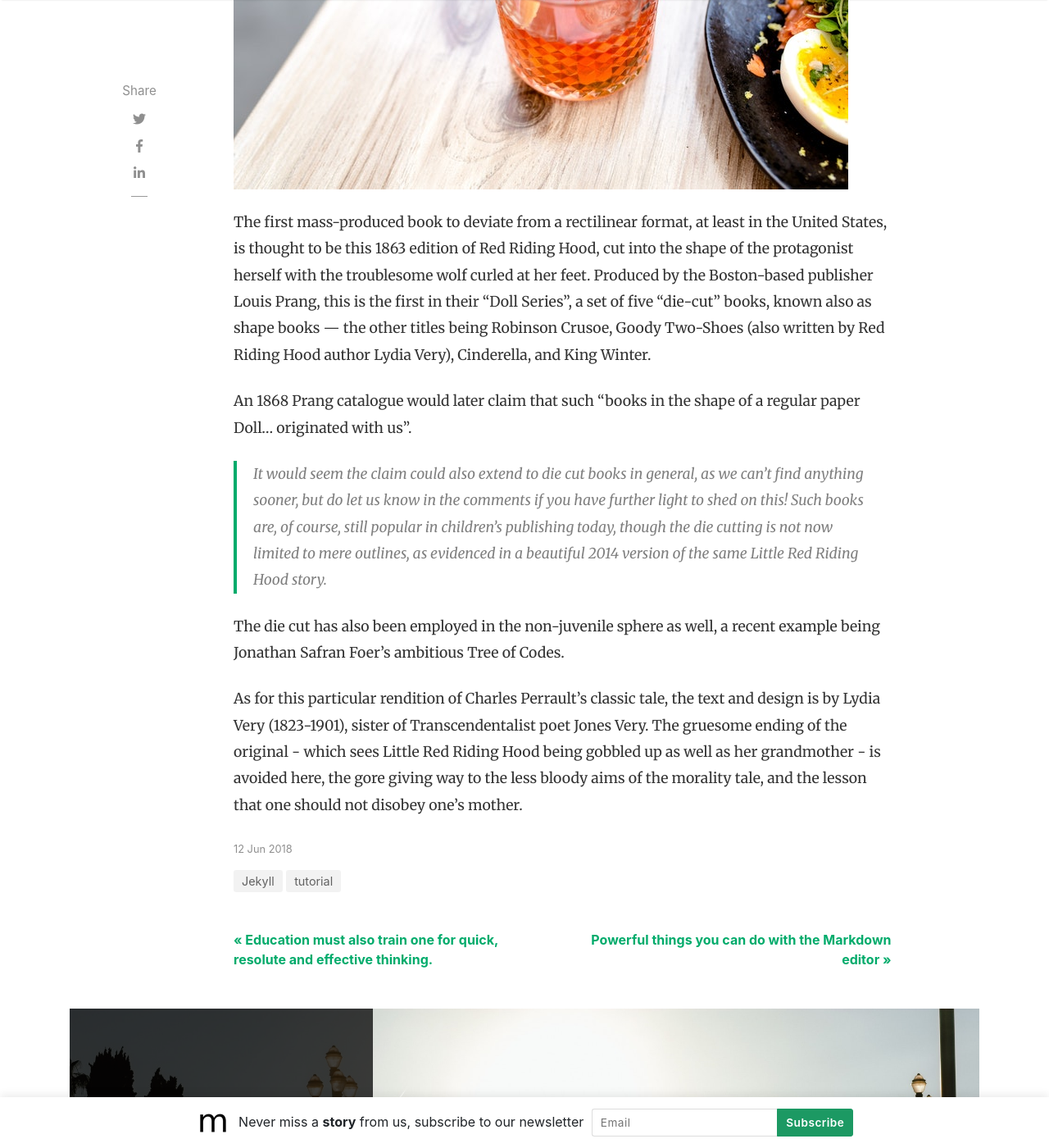
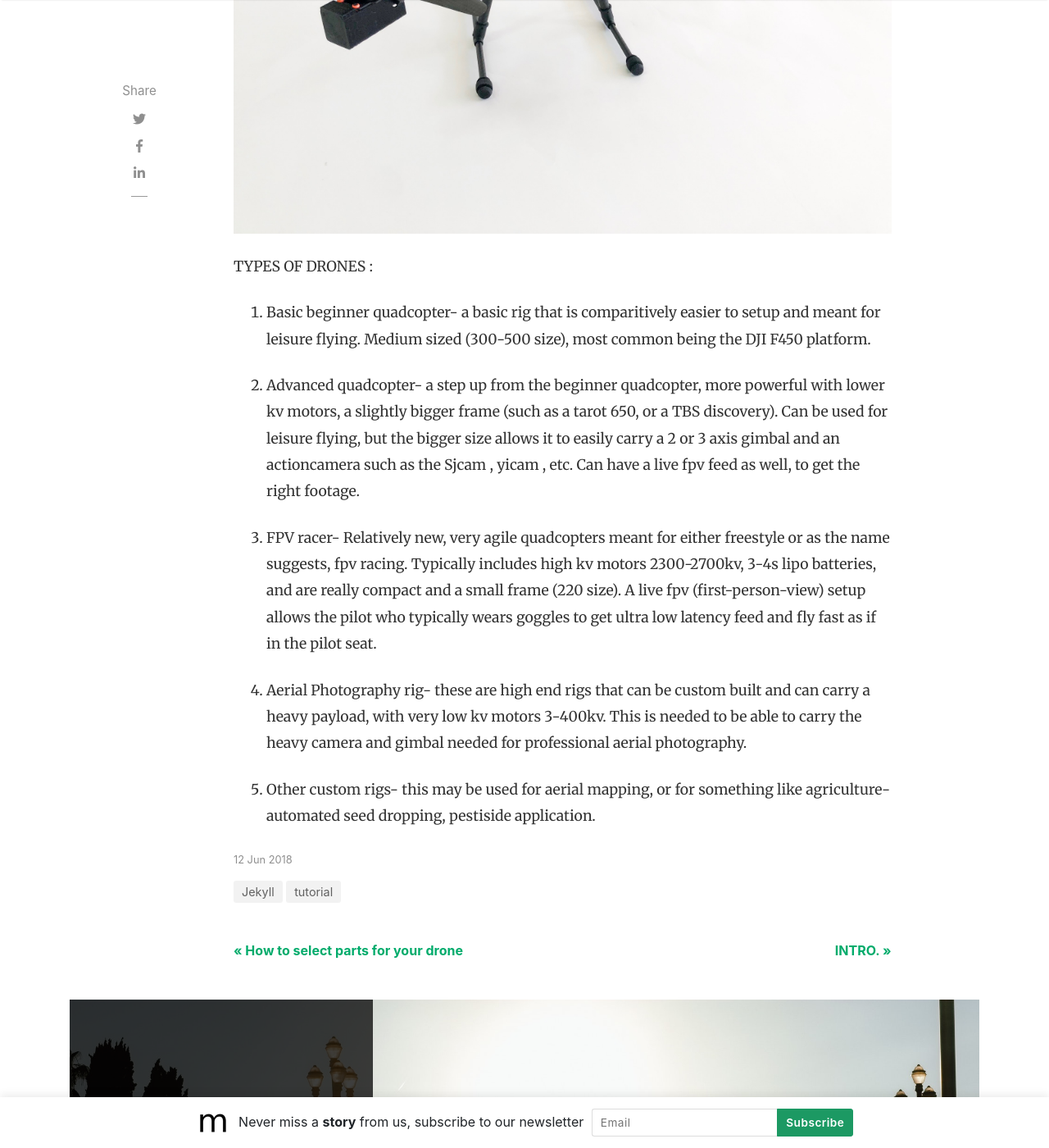
Before and after one commit to rish12321/blog, a Jekyll site: the page built from _posts/2018-06-12-first-mass-produced.md, in a window 1280 px wide and 1400 px high, scrolled down 628 px. Shown: the whole window at 82% size. Built offline with Jekyll 4.4.1, drawn with Linux system fonts in a browser that asks for light colours; nearby versions of some CDN libraries; comment, search, counter and statistics services are not loaded; some of the changed text lies outside the part shown.

Commit message:
update 3

````diff
--- a/_posts/2018-06-12-education.md
+++ b/_posts/2018-06-12-education.md
@@ -1,51 +1,53 @@
 ---
 layout: post
-title:  "Education must also train one for quick, resolute and effective thinking."
+title:  "How to select parts for your drone"
 author: john
 categories: [ Jekyll, tutorial ]
-image: assets/images/3.jpg
+image: assets/images/parts.jpg
 beforetoc: "Markdown editor is a very powerful thing. In this article I'm going to show you what you can actually do with it, some tricks and tips while editing your post."
 toc: true
 ---
-There are lots of powerful things you can do with the Markdown editor
+## DRONE POST #3 ##
+This post will guide you through selecting the perfect parts for your custom build. If you haven't already decided what type of drone you want to build, go through my previous post <a href="{{site.baseurl}}/types-of-drones/">here</a>.
 
-If you've gotten pretty comfortable with writing in Markdown, then you may enjoy some more advanced tips about the types of things you can do with Markdown!
-
-As with the last post about the editor, you'll want to be actually editing this post as you read it so that you can see all the Markdown code we're using.
+1. Parts for Basic Beginner quad:
+Frame
+Motor
+ESC
+Battery
+Prop
+Fight controller
+Pdb
+Radio gear
+Fpv(optional)
 
 
-## Special formatting
+2. Parts for an advanced quad:
+Frame
+Motor
+ESC
+Battery
+Prop
+Fight controller
+Pdb
+Radio gear
+Fpv(optional)
 
-As well as bold and italics, you can also use some other special formatting in Markdown when the need arises, for example:
+4. Aerial photography rig
+Frame
+Motor
+ESC
+Battery
+Prop
+Fight controller
+Pdb
+Radio gear
+Fpv(optional)
 
-+ ~~strike through~~
-+ ==highlight==
-+ \*escaped characters\*
-
-
-## Writing code blocks
-
-There are two types of code elements which can be inserted in Markdown, the first is inline, and the other is block. Inline code is formatted by wrapping any word or words in back-ticks, `like this`. Larger snippets of code can be displayed across multiple lines using triple back ticks:
-
-```
-.my-link {
-    text-decoration: underline;
-}
-```
-
-If you want to get really fancy, you can even add syntax highlighting using Rouge.
-
-
-![walking]({{ site.baseurl }}/assets/images/8.jpg)
-
-## Reference lists
-
-The quick brown jumped over the lazy.
-
-Another way to insert links in markdown is using reference lists. You might want to use this style of linking to cite reference material in a Wikipedia-style. All of the links are listed at the end of the document, so you can maintain full separation between content and its source or reference.
-
-## Full HTML
-
-Perhaps the best part of Markdown is that you're never limited to just Markdown. You can write HTML directly in the Markdown editor and it will just work as HTML usually does. No limits! Here's a standard YouTube embed code as an example:
-
-<p><iframe style="width:100%;" height="315" src="https://www.youtube.com/embed/Cniqsc9QfDo?rel=0&amp;showinfo=0" frameborder="0" allowfullscreen></iframe></p>
+5. Other custom rigs
+Frame
+Motor
+ESC
+Battery
+Prop
+Fight controller
--- a/_posts/2018-06-12-first-mass-produced.md
+++ b/_posts/2018-06-12-first-mass-produced.md
@@ -1,16 +1,28 @@
 ---
 layout: post
-title:  "The first mass-produced book to deviate from a rectilinear format"
-author: sal
+title:  "Types of drones (based on application)"
+author:
 categories: [ Jekyll, tutorial ]
-image: assets/images/17.jpg
+image: assets/images/drone.jpg
 ---
-The first mass-produced book to deviate from a rectilinear format, at least in the United States, is thought to be this 1863 edition of Red Riding Hood, cut into the shape of the protagonist herself with the troublesome wolf curled at her feet. Produced by the Boston-based publisher Louis Prang, this is the first in their “Doll Series”, a set of five “die-cut” books, known also as shape books — the other titles being Robinson Crusoe, Goody Two-Shoes (also written by Red Riding Hood author Lydia Very), Cinderella, and King Winter.
+TYPES OF DRONES :
 
-An 1868 Prang catalogue would later claim that such “books in the shape of a regular paper Doll... originated with us”.
+1. Basic beginner quadcopter- a basic rig that is comparitively easier to setup and meant for leisure flying.
+Medium sized (300-500 size), most common being the DJI F450 platform.
 
-> It would seem the claim could also extend to die cut books in general, as we can’t find anything sooner, but do let us know in the comments if you have further light to shed on this! Such books are, of course, still popular in children’s publishing today, though the die cutting is not now limited to mere outlines, as evidenced in a beautiful 2014 version of the same Little Red Riding Hood story.
 
-The die cut has also been employed in the non-juvenile sphere as well, a recent example being Jonathan Safran Foer’s ambitious Tree of Codes.
+2. Advanced quadcopter- a step up from the beginner quadcopter, more powerful with lower kv motors, a slightly bigger frame (such as a tarot 650, or a TBS discovery).
+Can be used for leisure flying, but the bigger size allows it to easily carry a 2 or 3 axis gimbal and an actioncamera such as the Sjcam , yicam , etc.
+Can have a live fpv feed as well, to get the right footage.
 
-As for this particular rendition of Charles Perrault’s classic tale, the text and design is by Lydia Very (1823-1901), sister of Transcendentalist poet Jones Very. The gruesome ending of the original - which sees Little Red Riding Hood being gobbled up as well as her grandmother - is avoided here, the gore giving way to the less bloody aims of the morality tale, and the lesson that one should not disobey one’s mother.
+
+3. FPV racer- Relatively new, very agile quadcopters meant for either freestyle or as the name suggests, fpv racing.
+Typically includes high kv motors 2300-2700kv, 3-4s lipo batteries, and are really compact and a small frame (220 size).
+A live fpv (first-person-view) setup allows the pilot who typically wears goggles to get ultra low latency feed and fly fast as if in the pilot seat.
+
+
+4. Aerial Photography rig- these are high end rigs that can be custom built and can carry a heavy payload, with very low kv motors 3-400kv.
+This is needed to be able to carry the heavy camera and gimbal needed for professional aerial photography.
+
+
+5. Other custom rigs- this may be used for aerial mapping, or for something like agriculture- automated seed dropping, pestiside application.
--- a/_posts/2018-06-12-powerful-things-markdown-editor.md
+++ /dev/null
@@ -1,104 +0,0 @@
----
-layout: post
-title:  "Powerful things you can do with the Markdown editor"
-author: sal
-categories: [ Jekyll, tutorial ]
-image: assets/images/16.jpg
----
-There are lots of powerful things you can do with the Markdown editor. If you've gotten pretty comfortable with writing in Markdown, then you may enjoy some more advanced tips about the types of things you can do with Markdown!
-
-As with the last post about the editor, you'll want to be actually editing this post as you read it so that you can see all the Markdown code we're using.
-
-
-## Special formatting
-
-As well as bold and italics, you can also use some other special formatting in Markdown when the need arises, for example:
-
-+ ~~strike through~~
-+ ==highlight==
-+ \*escaped characters\*
-
-
-## Writing code blocks
-
-There are two types of code elements which can be inserted in Markdown, the first is inline, and the other is block. Inline code is formatted by wrapping any word or words in back-ticks, `like this`. Larger snippets of code can be displayed across multiple lines using triple back ticks:
-
-```
-.my-link {
-    text-decoration: underline;
-}
-```
-
-#### HTML
-
-```html
-<li class="ml-1 mr-1">
-    <a target="_blank" href="#">
-    <i class="fab fa-twitter"></i>
-    </a>
-</li>
-```
-
-#### CSS
-
-```css
-.highlight .c {
-    color: #999988;
-    font-style: italic;
-}
-.highlight .err {
-    color: #a61717;
-    background-color: #e3d2d2;
-}
-```
-
-#### JS
-
-```js
-// alertbar later
-$(document).scroll(function () {
-    var y = $(this).scrollTop();
-    if (y > 280) {
-        $('.alertbar').fadeIn();
-    } else {
-        $('.alertbar').fadeOut();
-    }
-});
-```
-
-#### Python
-
-```python
-print("Hello World")
-```
-
-#### Ruby
-
-```ruby
-require 'redcarpet'
-markdown = Redcarpet.new("Hello World!")
-puts markdown.to_html
-```
-
-#### C
-
-```c
-printf("Hello World");
-```
-
-
-
-
-![walking]({{ site.baseurl }}/assets/images/8.jpg)
-
-## Reference lists
-
-The quick brown jumped over the lazy.
-
-Another way to insert links in markdown is using reference lists. You might want to use this style of linking to cite reference material in a Wikipedia-style. All of the links are listed at the end of the document, so you can maintain full separation between content and its source or reference.
-
-## Full HTML
-
-Perhaps the best part of Markdown is that you're never limited to just Markdown. You can write HTML directly in the Markdown editor and it will just work as HTML usually does. No limits! Here's a standard YouTube embed code as an example:
-
-<p><iframe style="width:100%;" height="315" src="https://www.youtube.com/embed/Cniqsc9QfDo?rel=0&amp;showinfo=0" frameborder="0" allowfullscreen></iframe></p>
````
Also changed, not shown: _posts/2019-07-28-types-of-drones.md (+1 -23 lines).
